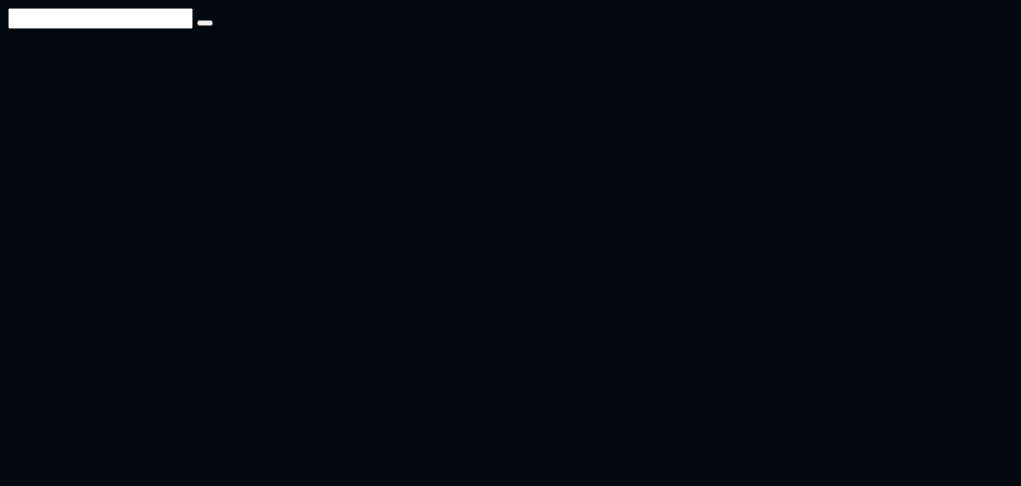
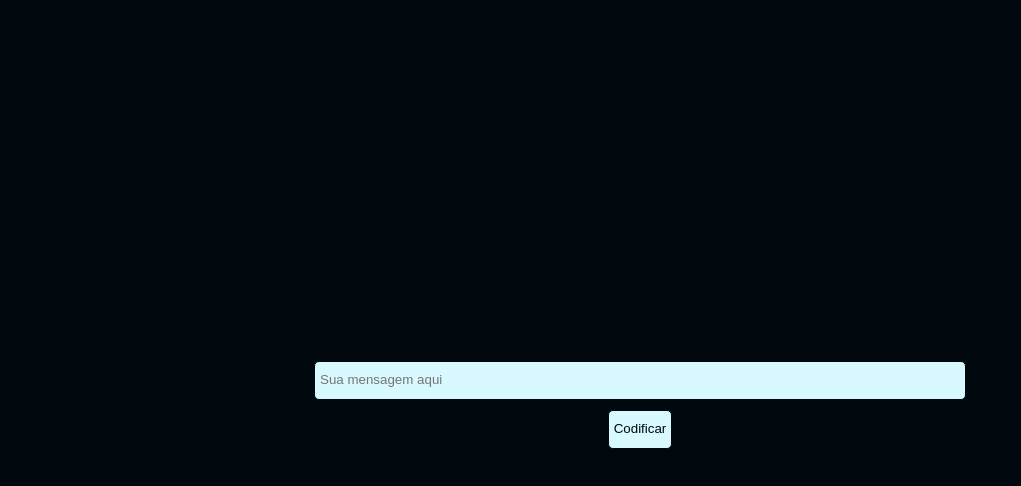
Before and after one commit to guilhermesilveira/js9, a plain HTML site: page index.html in a window 1280 px wide. Shown: the whole page, without its empty margins (0-1021 px from the left). Drawn offline with Linux system fonts and the light colour scheme.

Commit message:
bonitinho

```diff
--- a/index.html
+++ b/index.html
@@ -1,19 +1,53 @@
 <!DOCTYPE html>
 <html lang="pt-BR">
+
 <head>
     <meta charset="UTF-8">
     <meta name="viewport" content="width=device-width, initial-scale=1.0">
     <title>Exemplo de Codificação</title>
     <style>
+        html,
         body {
+            height: 100%;
+            margin: 0;
+            font-family: 'Arial', sans-serif;
+        }
+
+        body {
+            display: flex;
+            align-items: center;
+            justify-content: center;
+            flex-direction: column;
             background-color: #01080E;
             color: #D7F9FF;
         }
+
+        input {
+            background-color: #D7F9FF;
+            color: #01080E;
+            border: 1px solid #01080E;
+            border-radius: 5px;
+            padding: 5px;
+            line-height: 200%;
+            width: 50%;
+            margin: 10px;
+        }
+
+        button {
+            background-color: #D7F9FF;
+            color: #01080E;
+            border: 1px solid #01080E;
+            border-radius: 5px;
+            padding: 5px;
+            line-height: 200%;
+        }
     </style>
 </head>
+
 <body>
-    <input type="text" id="textoATraduzir" >
-    <button onclick="traduz();" />
+    <input type="text" id="textoACodificar" placeholder="Sua mensagem aqui"/>
+    <button onclick="codificaCampo()">Codificar</button>
     <script src="script.js"></script>
 </body>
+
 </html>
--- a/script.js
+++ b/script.js
@@ -47,10 +47,15 @@ function md5Simples(texto) {
 }
 
 // Função principal que pede o input, mostra o resultado codificado e o "md5"
-function principal(mensagem) {
+function codifica(mensagem) {
     let mensagemCodificada = codificarRot13(mensagem);
     let md5DaMensagem = md5Simples(mensagem);
     alert("Mensagem codificada: " + mensagemCodificada + "\n" + "MD5 simples: " + md5DaMensagem);
 }
 
-principal("Olá tudo bem?");
+function codificaCampo() {
+    let texto = document.getElementById("textoACodificar").value;
+    codifica(texto);
+}
+
+// codifica("Olá tudo bem?");
```
